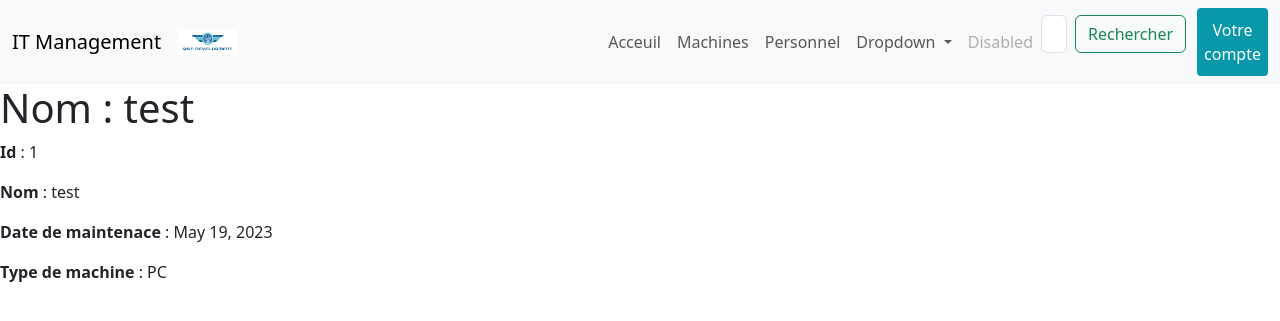
After one commit to Moros0/SAE2.03, a Django app: page /machine/1 in a window 1280 px wide. The commit adds this page. Shown: the top 321 px of the page. Run offline with Django 3.2, Linux system fonts and the light colour scheme; data comes from the database, SQL or seed files in the repository; both versions use the stored data as it was after the commit; some libraries are stand-ins or nearby versions.

Commit message:
crea page pour mach ou perso créer

```diff
--- a/projet/projetApp/models.py
+++ b/projet/projetApp/models.py
@@ -19,6 +19,8 @@ class Machine(models.Model):
 
 	nom = models.CharField(
 		max_length = 15)
+
+
 
 	maintenance_date = models.DateField(default = datetime.now())
 
--- a/projet/projetApp/static/css/style.css
+++ b/projet/projetApp/static/css/style.css
@@ -40,6 +40,12 @@ table th:last-child, table td:last-child {
     border-radius: 4px;
 }
 
-.button:hover {
+.button_compte:hover {
     background-color: #0d80eb;
 }
+
+.button_detail{
+    border-radius: 4px;
+    color: blue;
+    padding: 2px 20px;
+}
--- a/projet/projetApp/templates/html/create_machine.html
+++ /dev/null
@@ -1,5 +0,0 @@
-<form method="post">
-    {% csrf_token %}
-    {{ form.as_p }}
-    <button type="submit">Créer</button>
-</form>
--- a/projet/projetApp/templates/html/create_personnel.html
+++ /dev/null
@@ -1,5 +0,0 @@
-<form method="post">
-    {% csrf_token %}
-    {{ form.as_p }}
-    <button type="submit">Créer</button>
-</form>
--- a/projet/projetApp/templates/html/liste_machine.html
+++ b/projet/projetApp/templates/html/liste_machine.html
@@ -12,6 +12,7 @@
                     <th>Nom de la machine</th>
                     <th>Date de la maintenance</th>
                     <th>Type de la machine</th>
+                    <th>Détails</th>
                 </tr>
             </thead>
                 <tbody>
@@ -22,6 +23,7 @@
                     <td>{{ machine.nom }}</td>
                     <td>{{ machine.maintenance_date }}</td>
                     <td>{{ machine.mach }}</td>
+                    <td><a href="{% url 'machine_detail' machine.id %}"><button class="button_detail">Accéder aux détails</button></a></td>
                   </tr>
 
             {% endfor %}
--- a/projet/projetApp/templates/html/liste_personnel.html
+++ b/projet/projetApp/templates/html/liste_personnel.html
@@ -11,14 +11,16 @@
                 <th>Nom</th>
                 <th>Prenom</th>
                 <th>ID</th>
+                <th>Détails</th>
             </tr>
         </thead>
         <tbody>
             {% for personnel in personnel %}
             <tr>
-                <td>{{ personnel.nom }}</td>
+                <td></a>{{ personnel.nom }}</td>
                 <td>{{ personnel.prenom }}</td>
                 <td>{{ personnel.id }}</td>
+                <td><a href="{% url 'personnel_detail' personnel.id %}"><button class="button_detail">Accéder aux détails</button></a></td>
             </tr>
             {% endfor %}
         </tbody>
--- /dev/null
+++ b/projet/projetApp/templates/html/machine_detail.html
@@ -0,0 +1,13 @@
+<title>Detail de Machine - IT Management</title>
+
+{% extends "index.html" %}
+
+{% block content %}
+
+    <h1>Nom : {{ machine.nom }}</h1>
+    <p><strong>Id</strong> : {{ machine.id }}</p>
+    <p><strong>Nom</strong> : {{ machine.nom }}</p>
+    <p><strong>Date de maintenace</strong> : {{ machine.maintenance_date }}</p>
+    <p><strong>Type de machine</strong> : {{ machine.mach }}</p>
+
+{% endblock %}
--- a/projet/projetApp/templates/index.html
+++ b/projet/projetApp/templates/index.html
@@ -57,6 +57,7 @@
 <body>
   {% block content %}
     <a href="{% url 'login' %}">Se connecter</a>
+    <a href="{% url 'ajout_machine' %}">Ajouter une machine</a>
   {% endblock %}
 </body>
 
--- a/projet/projetApp/urls.py
+++ b/projet/projetApp/urls.py
@@ -7,7 +7,8 @@ urlpatterns = [
     path('personnel/' , views.liste_personnel_view , name = 'personnel'),
     path('login/', views.login_view, name='login'),
     path('compte/', views.compte_view, name='compte'),
-    path('create_machine/', views.create_machine_view, name='create_machine'),
-    path('create_personnel/', views.create_personnel_view, name='create_personnel'),
+    path('machine/<pk>', views.machine_detail_view, name='machine_detail'),
+    path('personnel/<pk>', views.personnel_detail_view, name='personnel_detail'),
+    path('ajout_machine/', views.ajout_machine_view, name='ajout_machine'),
 
 ]
--- a/projet/projetApp/views.py
+++ b/projet/projetApp/views.py
@@ -1,24 +1,27 @@
-from django.shortcuts import render, redirect
+from django.shortcuts import render, redirect, get_object_or_404
 from projetApp.models import Machine , Personnel
 from django.contrib.auth import authenticate, login
 from django.contrib.auth.decorators import login_required
 from django.contrib import messages
-from .forms import LoginForm, MachineForm, PersonnelForm
+from .forms import LoginForm, MachineForm, PersonnelForm, AjoutMachineForm
 
 # Create your views here.
 
 def index(request):
     return render(request, 'templates/index.html')
 
+
 def liste_machine_view(request):
     machine = Machine.objects.all()
     context = {'machine' : machine}
     return render(request , 'templates/html/liste_machine.html' , context)
 
+
 def liste_personnel_view(request):
     personnel = Personnel.objects.all()
     context = {'personnel' : personnel}
     return render(request , 'templates/html/liste_personnel.html' , context)
+
 
 def login_view(request):
     if request.method == 'POST':
@@ -32,29 +35,31 @@ def login_view(request):
             messages.error(request, 'Nom d\'utilisateur ou mot de passe incorrect.')
     return render(request, 'templates/html/login.html', {'form': LoginForm()})
 
+
 @login_required
 def compte_view(request):
     user = request.user
     return render(request, 'templates/html/compte.html', {'user': user})
 
-def create_machine_view(request):
+
+def machine_detail_view(request, pk):
+    machine = get_object_or_404(Machine, id = pk)
+    return render(request, 'templates/html/machine_detail.html', {'machine': machine})
+
+
+def personnel_detail_view(request, pk):
+    personnel = get_object_or_404(Personnel, id = pk)
+    return render(request, 'templates/html/personnel_detail.html', {'personnel': personnel})
+
+
+def ajout_machine_view(request):
     if request.method == 'POST':
-        form = MachineForm(request.POST)
+        form = AjoutMachineForm(request.POST)
         if form.is_valid():
-            machine = form.save()   # Enregistre le modèle dans la base de données
-            return redirect('machine_detail', pk=machine.pk)   # Redirige vers la nouvelle page
+            new_machine = Machine(nom=form.cleaned_data["nom"])
+            new_machine.save()
+            return redirect('machine')
     else:
-        form = MachineForm()
+        form = AjoutMachineForm()
 
-    return render(request, 'create_machine.html', {'form': form})
-
-def create_personnel_view(request):
-    if request.method == 'POST':
-        form = PersonnelForm(request.POST)
-        if form.is_valid():
-            personnel = form.save()   # Enregistre le modèle dans la base de données
-            return redirect('Personnel_detail', pk=personnel.pk)   # Redirige vers la nouvelle page
-    else:
-        form = PersonnelForm()
-
-    return render(request, 'create_Personnel.html', {'form': form})
+    return render(request, 'ajout_machine.html', {'form': form})
```
Also changed, not shown: projet/projetApp/forms.py (+10 -0 lines), projet/projetApp/templates/html/ajout_machine.html (added, +9 -0 lines), projet/projetApp/templates/html/personnel_detail.html (added, +12 -0 lines), projet/db.sqlite3, projet/projetApp/migrations/0008_alter_machine_mach_alter_machine_maintenance_date.py (added), projet/projetApp/migrations/0009_alter_machine_mach_alter_machine_maintenance_date.py (added).
